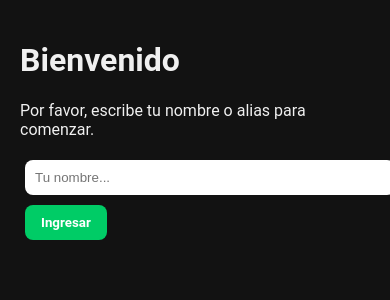
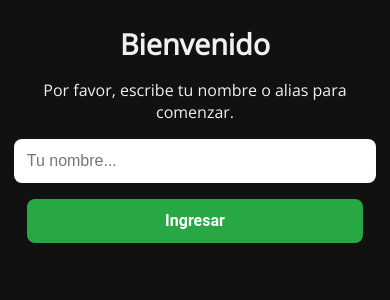
Before and after one commit to Winnie-17/habitos-sostenibles, a Flask app: page / in a window 390 px wide; the page is wider, and only the part inside the window is pictured. Shown: the top 300 px of that part. Run offline with Flask 3, Linux system fonts and the light colour scheme.

Commit message:
Fix: diseño responsive para celulares

```diff
--- a/static/style.css
+++ b/static/style.css
@@ -111,3 +111,90 @@ button.eliminar {
 button.eliminar:hover {
   background-color: #e60000;
 }
+
+/* GENERAL */
+body {
+  font-family: 'Open Sans', sans-serif;
+  margin: 0;
+  padding: 0;
+  background-color: #111;
+  color: #f0f0f0;
+}
+
+/* Encabezados */
+h1 {
+  font-size: 2.5rem;
+  text-align: center;
+  margin: 1rem 0;
+}
+
+p {
+  text-align: center;
+  padding: 0 1rem;
+}
+
+/* Contenedor principal */
+main {
+  max-width: 900px;
+  margin: 0 auto;
+  padding: 1rem;
+}
+
+/* Formularios */
+input[type="text"] {
+  width: 100%;
+  max-width: 400px;
+  padding: 0.8rem;
+  margin: 1rem auto;
+  display: block;
+  font-size: 1rem;
+}
+
+button.btn {
+  background-color: #28a745;
+  color: white;
+  border: none;
+  padding: 0.8rem 1.5rem;
+  font-size: 1rem;
+  cursor: pointer;
+  margin: 1rem auto;
+  display: block;
+  transition: background-color 0.3s ease;
+}
+
+button.btn:hover {
+  background-color: #218838;
+}
+
+/* Tablas */
+table {
+  width: 100%;
+  border-collapse: collapse;
+  margin-top: 1.5rem;
+  font-size: 0.95rem;
+}
+
+th, td {
+  border: 1px solid #444;
+  padding: 0.6rem;
+  text-align: left;
+}
+
+@media screen and (max-width: 600px) {
+  h1 {
+    font-size: 1.8rem;
+  }
+
+  input[type="text"], button.btn {
+    width: 90%;
+    font-size: 1rem;
+  }
+
+  table, th, td {
+    font-size: 0.8rem;
+  }
+
+  main {
+    padding: 0.5rem;
+  }
+}
--- a/templates/aplicaciones.html
+++ b/templates/aplicaciones.html
@@ -1,6 +1,7 @@
 <!DOCTYPE html>
 <html lang="es">
 <head>
+  <meta name="viewport" content="width=device-width, initial-scale=1.0">
   <meta charset="UTF-8">
   <title>Aplicación</title>
   <link rel="stylesheet" href="{{ url_for('static', filename='style.css') }}">
--- a/templates/codigo.html
+++ b/templates/codigo.html
@@ -1,6 +1,7 @@
 <!DOCTYPE html>
 <html lang="es">
 <head>
+  <meta name="viewport" content="width=device-width, initial-scale=1.0">
   <meta charset="UTF-8">
   <title>Código</title>
   <link rel="stylesheet" href="{{ url_for('static', filename='style.css') }}">
--- a/templates/index.html
+++ b/templates/index.html
@@ -1,6 +1,7 @@
 <!DOCTYPE html>
 <html lang="es">
 <head>
+  <meta name="viewport" content="width=device-width, initial-scale=1.0">
   <meta charset="UTF-8">
   <title>Hábitos sostenibles</title>
   <link href="https://fonts.googleapis.com/css2?family=Outfit:wght@400;700&family=Roboto&display=swap" rel="stylesheet">
--- a/templates/inicio.html
+++ b/templates/inicio.html
@@ -7,7 +7,7 @@
   <link rel="preconnect" href="https://fonts.googleapis.com">
   <link rel="preconnect" href="https://fonts.gstatic.com" crossorigin>
   <link href="https://fonts.googleapis.com/css2?family=Open+Sans&display=swap" rel="stylesheet">
-  <link rel="stylesheet" href="{{ url_for('static', filename='style.css') }}">
+  <link rel="stylesheet" href="{{ url_for('static', filename='style.css') }}?v=1.1">
   <noscript>
   <style>
     body {
--- a/templates/reflexion.html
+++ b/templates/reflexion.html
@@ -1,6 +1,7 @@
 <!DOCTYPE html>
 <html lang="es">
 <head>
+  <meta name="viewport" content="width=device-width, initial-scale=1.0">
   <meta charset="UTF-8">
   <title>Reflexión</title>
   <link rel="stylesheet" href="{{ url_for('static', filename='style.css') }}">
```
